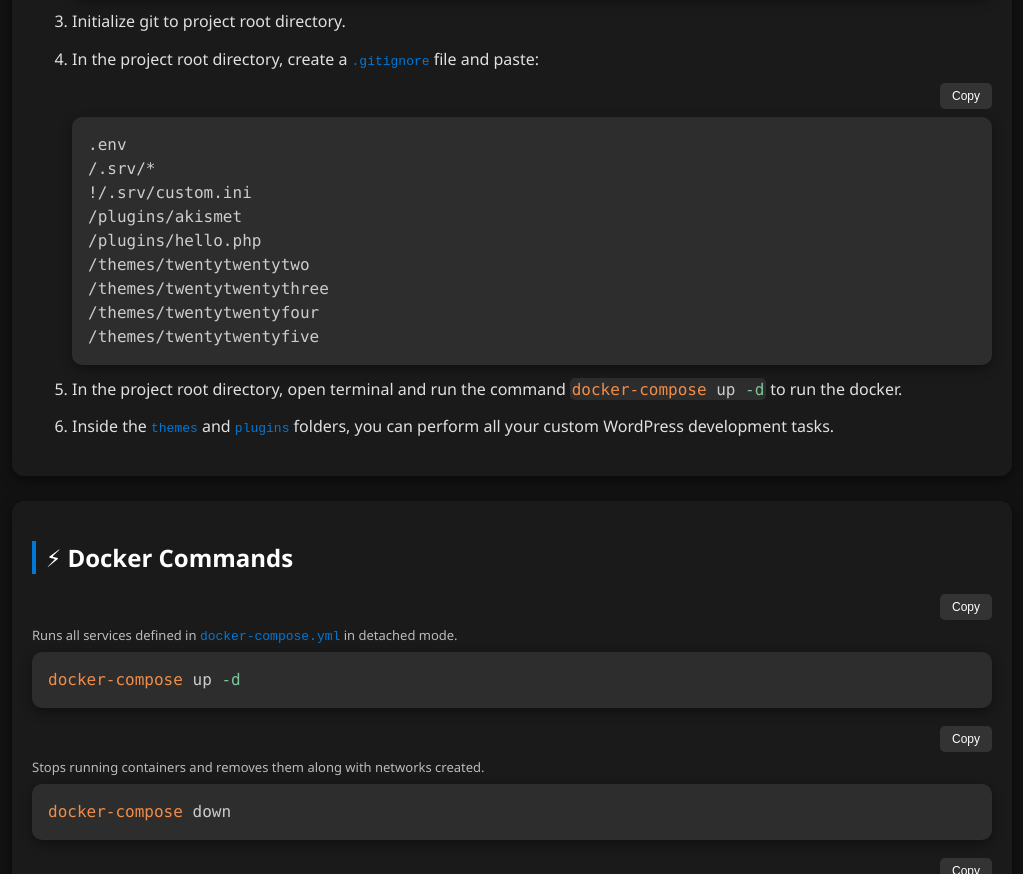
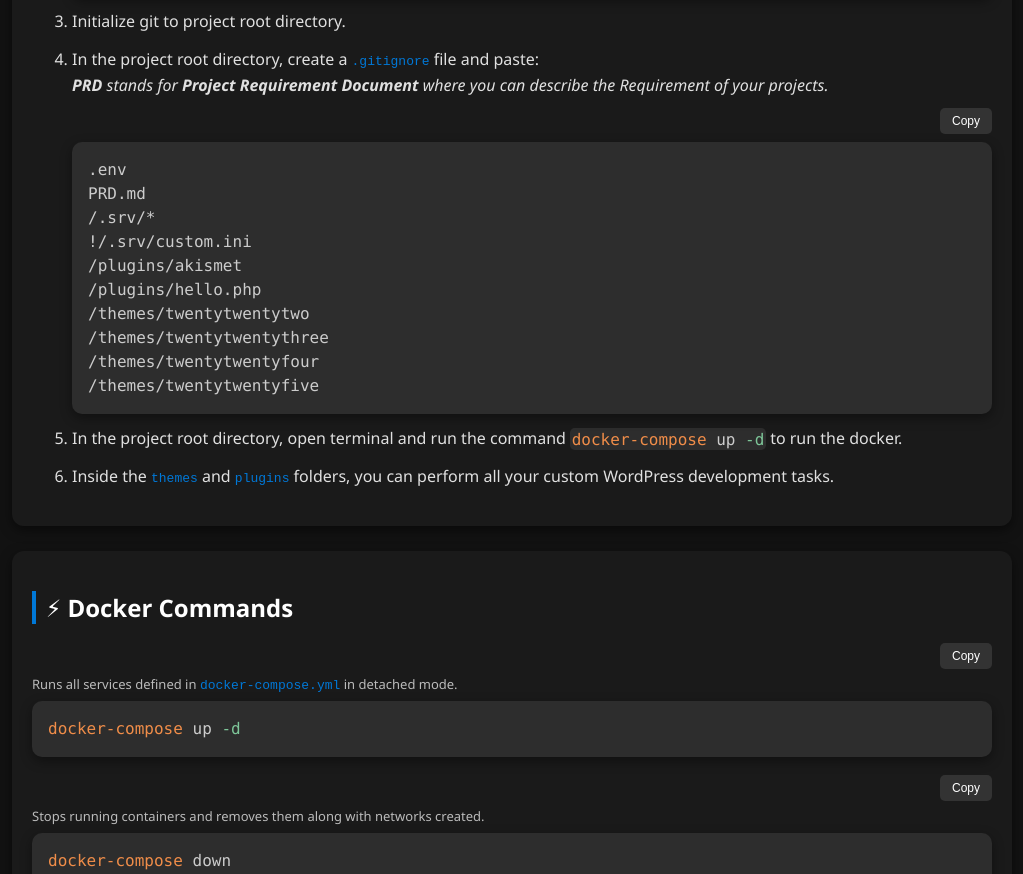
Before and after one commit to iamyrm/wp-docker-starter, a plain HTML site: page index.html in a window 1280 px wide. Shown: the part 2609-3483 px from the top of the page, without its empty margins (128-1151 px from the left). Drawn offline with nearby package versions, Linux system fonts and the light colour scheme.

Commit message:
PRD Sample has been updated in frontend as well

```diff
--- a/index.html
+++ b/index.html
@@ -298,11 +298,14 @@ max_input_time = 1200</code></pre>
             <li>Initialize git to project root directory.</li>
             <li>
                In the project root directory, create a <code>.gitignore</code> file and paste:
+               <br>
+               <em><strong>PRD</strong> stands for <strong>Project Requirement Document</strong> where you can describe the Requirement of your projects.</em>
                <div class="code-block">
                   <div class="code-header">
                      <button class="copy-btn" onclick="copyCode('gitignore')">Copy</button>
                   </div>
                   <pre><code class="language-gitignore" id="gitignore-code">.env
+PRD.md
 /.srv/*
 !/.srv/custom.ini
 /plugins/akismet
```
Also changed, not shown: 1 other file.
